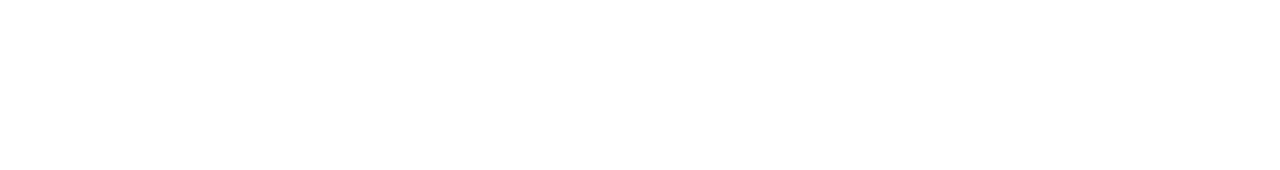
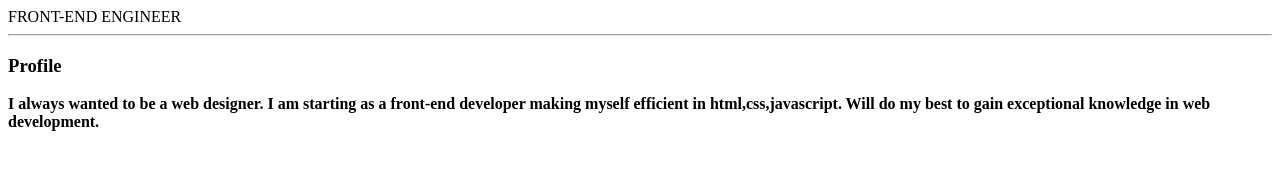
Before and after one commit to hirohami/personal-portfolio-page, a plain HTML site: page index.html in a window 1280 px wide. Drawn offline with Linux system fonts and the light colour scheme.

Commit message:
Update index.html

```diff
--- a/index.html
+++ b/index.html
@@ -1 +1,16 @@
 <!-- Add your HTML Code here -->
+<html>
+    <head>
+     <title><h1> PRIYA PUDKE </h1></title>
+      FRONT-END ENGINEER
+  </head>
+  <hr/>
+  <body>
+     <h3><B>Profile<B></h3>
+    <p>
+      I always wanted to be a web designer. I am starting as a front-end developer making myself efficient in html,css,javascript.
+      Will do my best to gain exceptional knowledge in web development.
+    </p>
+  </body>
+
+</html>
```
